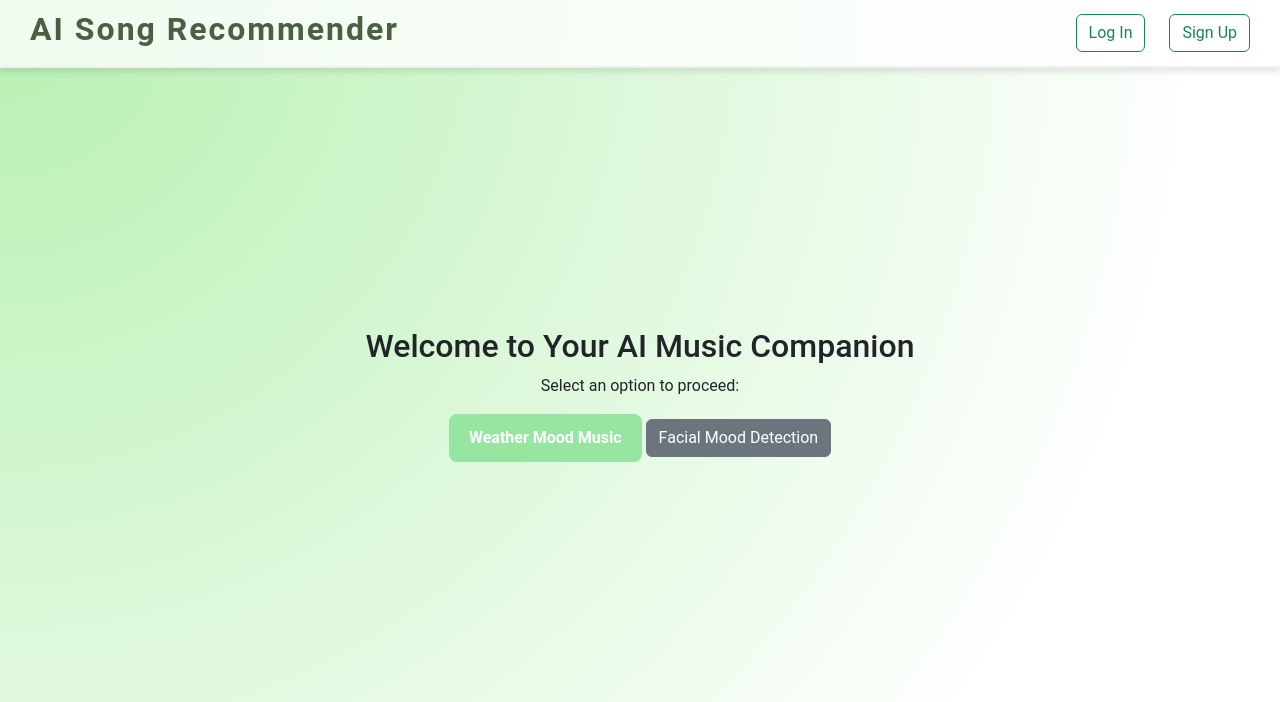
After one commit to DEVSaptaswa/Song_Recommendation_System, a Django app: page /dashboard/ in a window 1280 px wide. The commit adds this page. Shown: the top 702 px of the page. Run offline with Django 5.2, Linux system fonts and the light colour scheme.

Commit message:
Dashboard

```diff
--- a/spotify_recom/main/templates/main/base.html
+++ b/spotify_recom/main/templates/main/base.html
@@ -14,6 +14,7 @@
         <a href="\"><h1 class="logo">AI Song Recommender</h1></a>
         <div>
             {% if user.is_authenticated %}
+                {{ user.username }}
                 <a href="{% url 'logout' %}"><button class="btn btn-outline-success">Logout</button></a>
             {% else %}
                 <a href="{% url 'login' %}"><button class="btn btn-outline-success">Log In</button></a>
--- /dev/null
+++ b/spotify_recom/main/templates/main/dashboard.html
@@ -0,0 +1,10 @@
+{% extends 'main/base.html' %}
+{% block content%}
+<div class="dashboard-container text-center">
+    <h2>Welcome to Your AI Music Companion</h2>
+    <p>Select an option to proceed:</p>
+    <a href="{% url 'weather_mood_music' %}" class="btn btn-primary">Weather Mood Music</a>
+    <a href="{% url 'facial_mood_detection' %}" class="btn btn-secondary">Facial Mood Detection</a>
+</div>
+
+{% endblock %}
--- a/spotify_recom/main/templates/main/index.html
+++ b/spotify_recom/main/templates/main/index.html
@@ -4,7 +4,7 @@
     <h2>Your Personalized AI Music Companion</h2>
     <p>Discover the perfect tracks for every mood and moment.</p>
     {% if user.is_authenticated %}
-    <a href="#" class="btn btn-dark">Get Started</a>
+    <a href="{% url 'dashboard' %}" class="btn btn-dark">Get Started</a>
     {% else %}
     <a href="{% url 'login' %}" class="btn btn-dark">Get Started</a>
     {% endif %}
--- a/spotify_recom/main/urls.py
+++ b/spotify_recom/main/urls.py
@@ -5,4 +5,8 @@ urlpatterns = [
     # path('admin/', admin.site.urls),
     path('accounts/', include('accounts.urls')),
     path('', views.index, name='home'),
+    path('dashboard/', views.dashboard, name='dashboard'),
+    path('weather-mood-music/', views.weather_mood_music, name='weather_mood_music'),
+    path('facial-mood-detection/', views.facial_mood_detection, name='facial_mood_detection'),
+
 ]
--- a/spotify_recom/main/views.py
+++ b/spotify_recom/main/views.py
@@ -2,3 +2,14 @@ from django.shortcuts import render
 
 def index(request):
     return render(request, 'main/index.html')
+
+def dashboard(request):
+    return render(request, 'main/dashboard.html')
+
+def weather_mood_music(request):
+    # Logic for weather-based mood music
+    return render(request, 'main/weather_mood_music.html')
+
+def facial_mood_detection(request):
+    # Logic for facial mood detection
+    return render(request, 'main/facial_mood_detection.html')
```
Also changed, not shown: spotify_recom/db.sqlite3.
